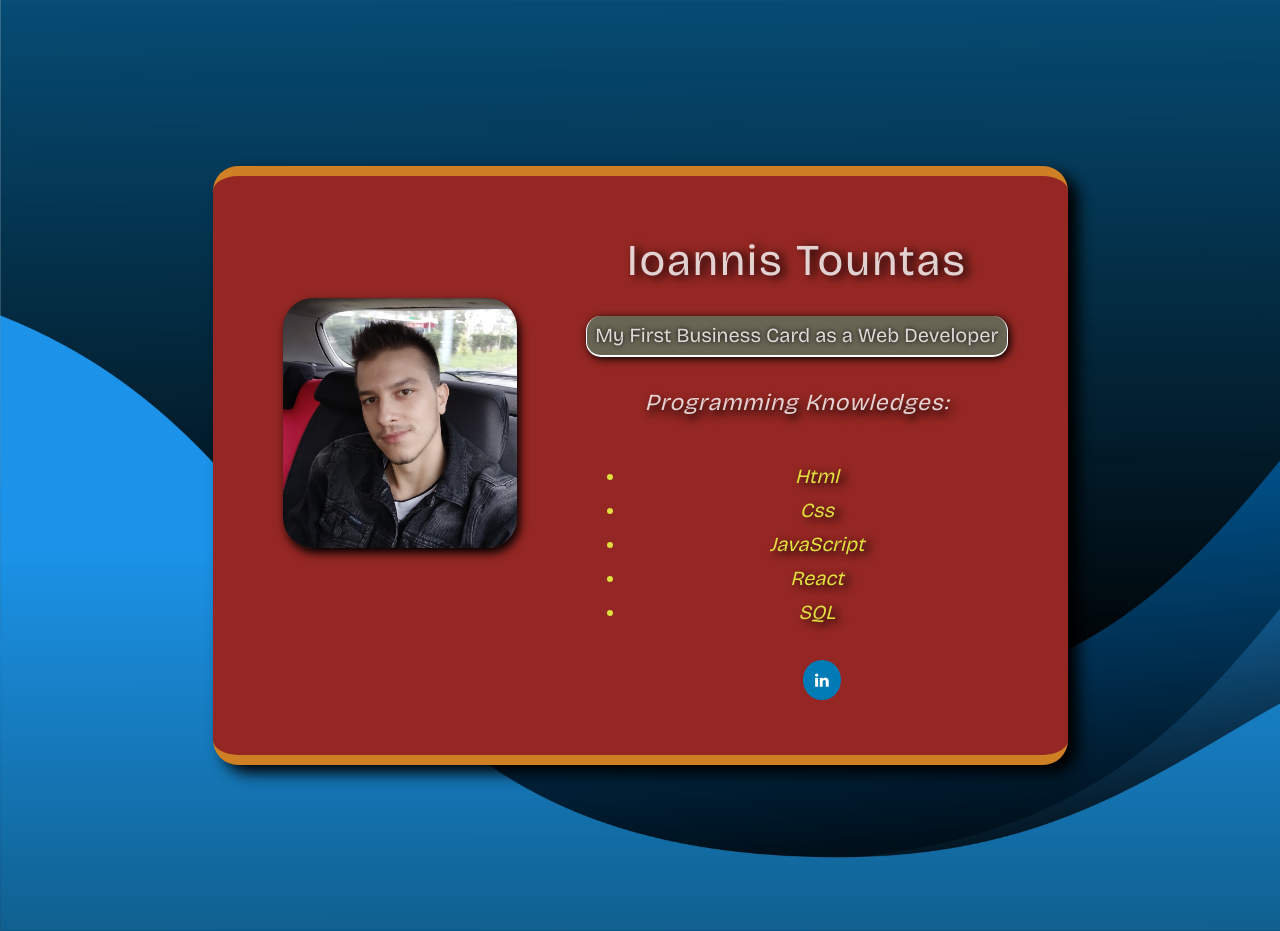
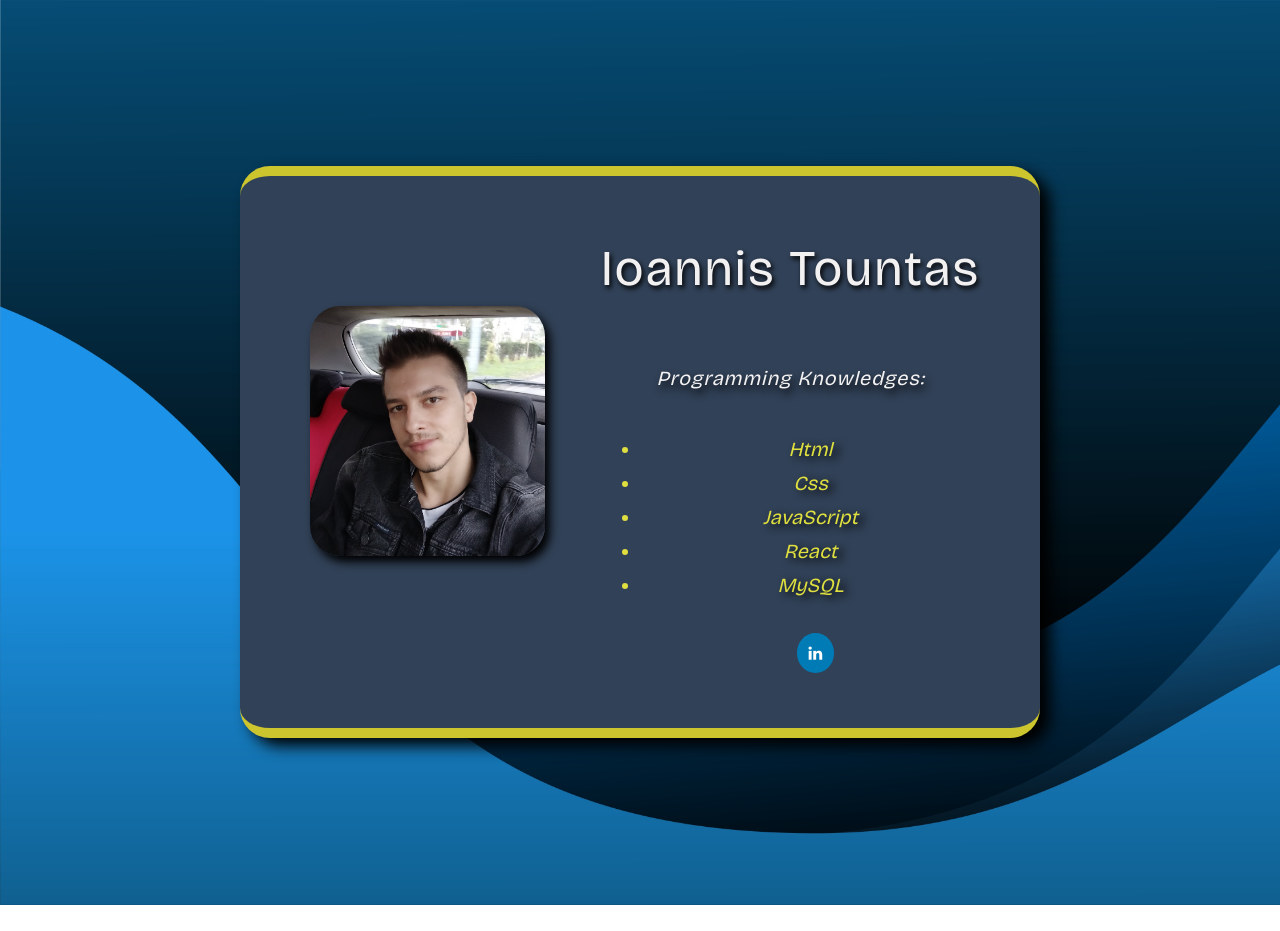
Before and after one commit to JohnTountas/Tountas-Business-Card, a plain HTML site: page index.html in a window 1280 px wide. After the commit the page ends 905 px from the top, so only its background shows below. Drawn offline with nearby package versions, Linux system fonts and the light colour scheme.

Commit message:
New color on the card

```diff
--- a/index.html
+++ b/index.html
@@ -16,25 +16,20 @@
              <div>
                     <h1 class="Myname">Ioannis Tountas</h1>
 
-                        <p>My First Business Card as a Web Developer</p>
-                            <br>
-
-                        <i><h3 class="progr">Programming Knowledges:</h3> </i>
+                        <i><h3 class="progr">Programming Knowledges:</h3></i>
 
                             <ul>
                                 <li><i>Html</i></li>
                                 <li> <i>Css</i></li>
                                 <li> <i>JavaScript</i></li>
                                 <li> <i>React</i></li>
-                                <li> <i>SQL</i></li>
+                                <li> <i>MySQL</i></li>
 
                             </ul>
 
                 <a href="https://www.linkedin.com/in/giannis-tountas/" target="_blank" class="fa fa-linkedin"></a>
            </div>
 
-
         </div>
-
     </body>
 </html>
--- a/styles.css
+++ b/styles.css
@@ -13,24 +13,24 @@ body {
 .avatar {
     height: 250px;
     border-radius: 30px;
-    box-shadow: 3px 5px 10px black;
-    margin: 92px 0px 0px 50px;
+    box-shadow: 5px 6px 10px black;
+    margin: 100px 0px 0px 50px;
 }
 
 .card {
 
-    width: 775px;
+    width: 720px;
     margin: 13% auto;
     padding: 30px 60px 55px 20px;
     display: flex;
     justify-content: space-between;
     text-align: center;
-    background: #942723;
-    color: rgba(245, 238, 238, 0.867);
-    border-bottom: 10px solid #cf7f24;
-    border-top: 10px solid #cf7f24;
+    background: #314157;
+    color: rgba(248, 246, 246, 0.978);
+    border-bottom: 10px solid #cdc52e;
+    border-top: 10px solid #cdc52e;
     box-shadow: 10px 8px 15px black;
-    border-radius: 25px;
+    border-radius: 30px;
 
 }
 
@@ -56,8 +56,8 @@ i {
 
 .Myname {
 
-  font-size: 44;
-  text-shadow: 5px 2px 10px black;
+  font-size: 50;
+  text-shadow: 2px 3px 5px black;
   letter-spacing: 2px;
 
 }
@@ -65,9 +65,9 @@ i {
 
 .progr {
 
-  margin: 15px 0px 48px 0px;
+  margin: 70px 0px 48px 0px;
   text-shadow: 3px 5px 8px black;
-  font-size: 23px;
+  font-size: 20px;
   letter-spacing: 0.8px;
 
 }
```
